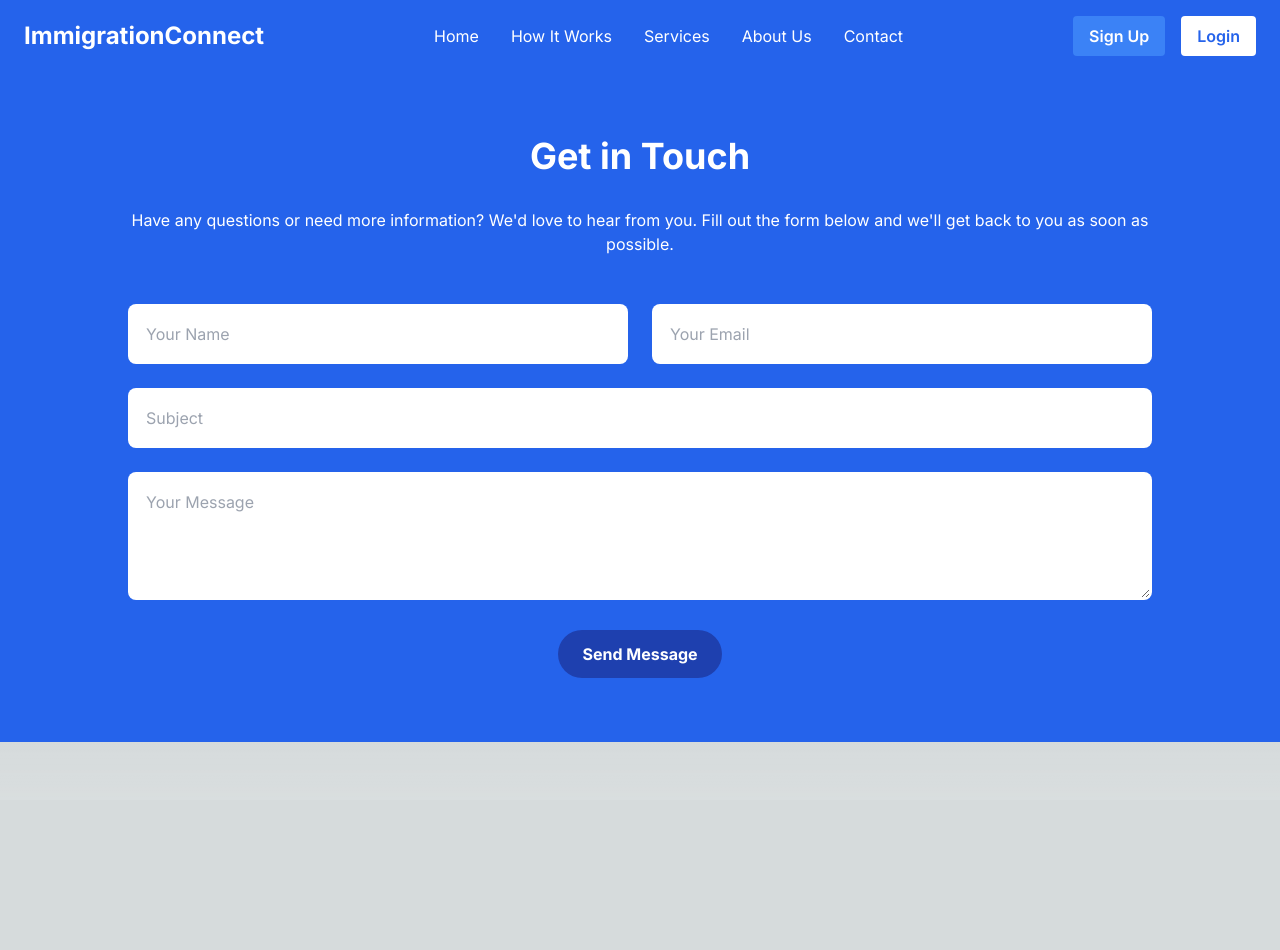
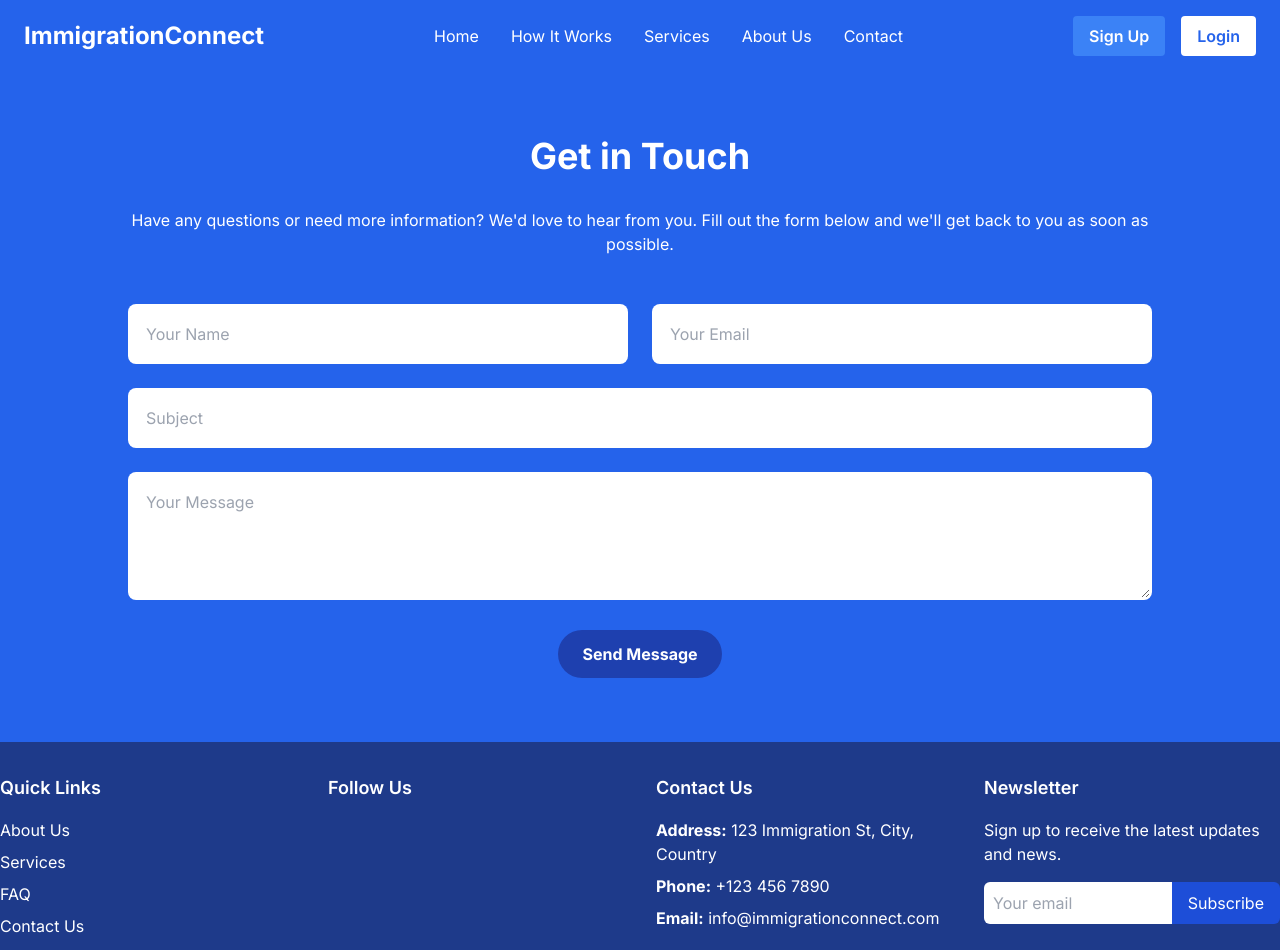
Before and after one commit to Ruwen-Yi/agent-finder, a Next.js app: page /contact in a window 1280 px wide. Shown: the top 950 px of the page. Before the commit the page ends 800 px from the top, so only its background shows below. Built offline with nearby package versions, Linux system fonts and the light colour scheme.

Commit message:
import footer to root layout

```diff
--- a/app/layout.tsx
+++ b/app/layout.tsx
@@ -2,6 +2,7 @@ import type { Metadata } from 'next';
 import { Inter } from 'next/font/google';
 import '@/app/globals.css';
 import Header from '@/app/ui/header';
+import Footer from '@/app/ui/footer';
 
 const inter = Inter({ subsets: ['latin'] });
 
@@ -20,6 +21,7 @@ export default function RootLayout({
       <body className={inter.className}>
         <Header />
         {children}
+        <Footer />
       </body>
     </html>
   );
```
